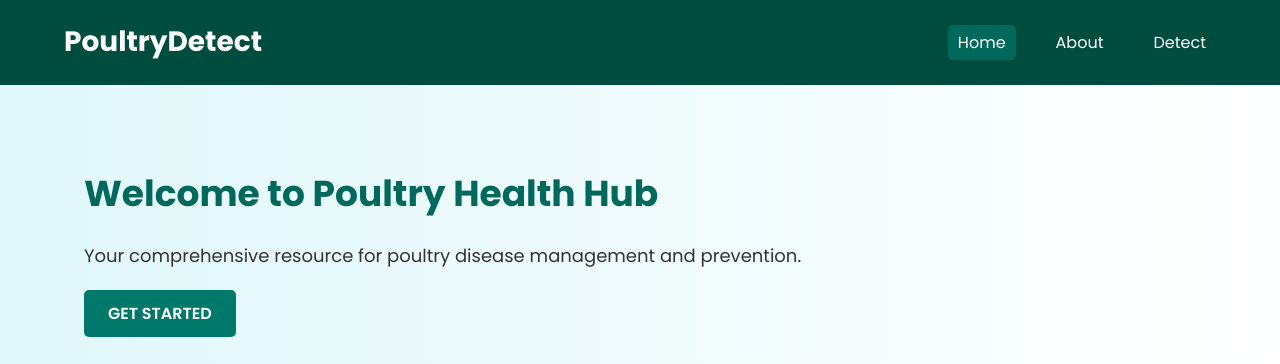
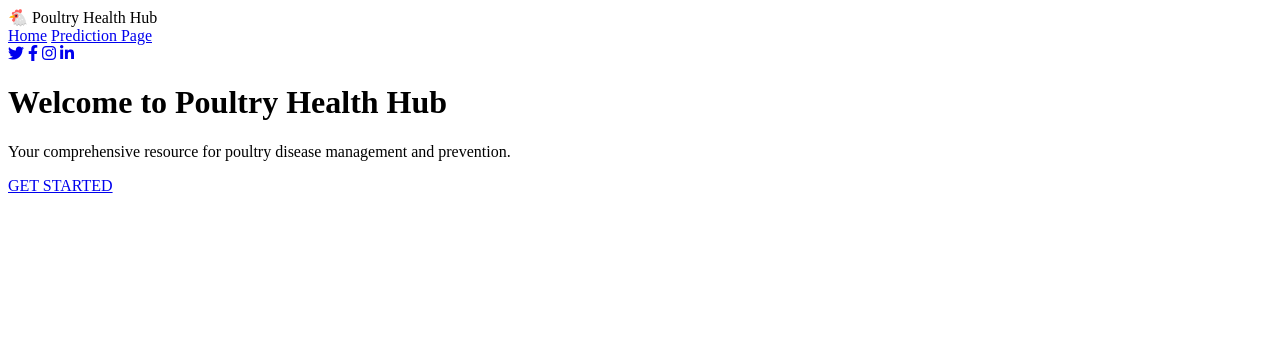
Before and after one commit to Heyhg/Transferring-learning-for-Classification-of-Poultry-Disease, a Python web app: template templates/index.html in a window 1280 px wide. Shown: the top 364 px of the page. After the commit the page ends 193 px from the top, so only its background shows below. Run offline with Jinja, Linux system fonts and the light colour scheme; the template is opened without the code that fills it, so the values that code supplies are empty.

Commit message:
Update index.html

```diff
--- a/templates/index.html
+++ b/templates/index.html
@@ -3,243 +3,42 @@
 <head>
   <meta charset="UTF-8">
   <meta name="viewport" content="width=device-width, initial-scale=1.0">
-    <title>PoultryDetect - Poultry Health Hub</title>
-    <link href="https://fonts.googleapis.com/css2?family=Poppins:wght@300;400;600;700&display=swap" rel="stylesheet">
-    <style>
-        * {
-            margin: 0;
-            padding: 0;
-            box-sizing: border-box;
-        }
-
-        body {
-            font-family: 'Poppins', sans-serif;
-            background-color: #f9fafc;
-            color: #333;
-            line-height: 1.6;
-        }
-
-        .container {
-            width: 90%;
-            max-width: 1200px;
-            margin: 0 auto;
-        }
-
-        /* Header */
-        header {
-            background-color: #004d40;
-            padding: 20px 0;
-            color: white;
-            box-shadow: 0 2px 4px rgba(0,0,0,0.1);
-        }
-
-        .logo {
-            font-size: 28px;
-            font-weight: 700;
-        }
-
-        nav ul {
-            list-style: none;
-            display: flex;
-            gap: 30px;
-        }
-
-        nav ul li a {
-            color: white;
-            text-decoration: none;
-            font-weight: 500;
-            padding: 6px 10px;
-            transition: background 0.3s ease, border-radius 0.3s ease;
-        }
-
-        nav ul li a:hover,
-        nav ul li a.active {
-            background-color: #00695c;
-            border-radius: 5px;
-        }
-
-        header .container {
-            display: flex;
-            justify-content: space-between;
-            align-items: center;
-        }
-
-        /* Hero Section */
-        .hero {
-            display: flex;
-            align-items: center;
-            justify-content: space-between;
-            padding: 60px 0;
-            background: linear-gradient(to right, #e0f7fa, #ffffff);
-            flex-wrap: wrap;
-        }
-
-        .hero-content {
-            flex: 1;
-            padding: 20px;
-        }
-
-        .hero-content h2 {
-            font-size: 36px;
-            color: #00695c;
-            margin-bottom: 20px;
-        }
-
-        .hero-content p {
-            font-size: 18px;
-            margin-bottom: 30px;
-        }
-
-        .btn {
-            padding: 12px 24px;
-            background-color: #00796b;
-            color: white;
-            border: none;
-            text-decoration: none;
-            border-radius: 5px;
-            font-weight: 600;
-            transition: background 0.3s ease;
-        }
-
-        .btn:hover {
-            background-color: #004d40;
-        }
-
-        .hero-image {
-            flex: 1;
-            text-align: center;
-            padding: 20px;
-        }
-
-        .hero-image img {
-            max-width: 100%;
-            border-radius: 10px;
-        }
-
-        /* Diseases Section */
-        .diseases {
-            padding: 60px 0;
-            background-color: #f0f4f8;
-        }
-
-        .diseases h3 {
-            text-align: center;
-            margin-bottom: 40px;
-            font-size: 28px;
-            color: #004d40;
-        }
-
-        .disease-grid {
-            display: flex;
-            gap: 30px;
-            flex-wrap: wrap;
-            justify-content: center;
-        }
-
-        .disease-card {
-            background-color: white;
-            border-radius: 10px;
-            overflow: hidden;
-            box-shadow: 0 2px 8px rgba(0,0,0,0.1);
-            width: 300px;
-            transition: transform 0.3s ease;
-        }
-
-        .disease-card:hover {
-            transform: translateY(-5px);
-        }
-
-        .disease-card img {
-            width: 100%;
-            height: 200px;
-            object-fit: cover;
-        }
-
-        .disease-info {
-            padding: 20px;
-        }
-
-        .disease-info h4 {
-            font-size: 20px;
-            margin-bottom: 10px;
-            color: #00796b;
-        }
-
-        .disease-info p {
-            font-size: 16px;
-            color: #555;
-        }
-
-        /* Footer */
-        footer {
-            background-color: #004d40;
-            color: white;
-            text-align: center;
-            padding: 20px 0;
-            margin-top: 40px;
-        }
-    </style>
+  <title>Poultry Health Hub</title>
+  <!-- Google Fonts -->
+  <link rel="preconnect" href="https://fonts.googleapis.com">
+  <link rel="preconnect" href="https://fonts.gstatic.com" crossorigin>
+  <link href="https://fonts.googleapis.com/css2?family=Inter:wght@400;700&family=Playfair+Display:wght@700&display=swap" rel="stylesheet">
+  <!-- Font Awesome for icons -->
+  <link rel="stylesheet" href="https://cdnjs.cloudflare.com/ajax/libs/font-awesome/6.4.0/css/all.min.css">
+  <!-- External Stylesheet -->
+  <link rel="stylesheet" href="/static/style.css">
 </head>
 <body>
   <header>
-        <div class="container">
-            <h1 class="logo">PoultryDetect</h1>
+    <div class="logo">
+      <span class="camera-icon">🐔</span>
+      <span>Poultry Health Hub</span>
+    </div>
     <nav>
-                <ul>
-                    <li><a href="/" class="active">Home</a></li>
-                    <li><a href="#">About</a></li>
-                    <li><a href="/predict">Detect</a></li>
-                </ul>
+      <a href="/" class="active">Home</a>
+      <a href="/predict_page">Prediction Page</a>
     </nav>
+    <div class="social-icons">
+      <a href="https://twitter.com" target="_blank" aria-label="Twitter"><i class="fab fa-twitter"></i></a>
+      <a href="https://facebook.com" target="_blank" aria-label="Facebook"><i class="fab fa-facebook-f"></i></a>
+      <a href="https://instagram.com" target="_blank" aria-label="Instagram"><i class="fab fa-instagram"></i></a>
+      <a href="https://linkedin.com" target="_blank" aria-label="LinkedIn"><i class="fab fa-linkedin-in"></i></a>
     </div>
   </header>
 
-    <section class="hero">
-        <div class="container">
+  <main class="home-main">
     <div class="hero-content">
-                <h2>Welcome to Poultry Health Hub</h2>
+        <h1>Welcome to Poultry Health Hub</h1>
         <p>Your comprehensive resource for poultry disease management and prevention.</p>
-                <a href="/predict" class="btn">GET STARTED</a>
+        <a href="/predict_page" class="get-started-btn">GET STARTED</a>
     </div>
-            <div class="hero-image">
-                <img src= "D:\Classification-of-Poultry-Diseases\Classification-of-Poultry-Diseases-main\data\data\Screenshot 2025-06-30 111925.png"alt="Healthy poultry">
-            </div>
-        </div>
-    </section>
+  </main>
 
-    <section class="diseases">
-        <div class="container">
-            <h3>Common Poultry Diseases</h3>
-            <div class="disease-grid">
-                <div class="disease-card">
-                    <img src="D:\Classification-of-Poultry-Diseases\Classification-of-Poultry-Diseases-main\data\data\Screenshot 2025-06-30 112028.png" alt="Coccidiosis">
-                    <div class="disease-info">
-                        <h4>Coccidiosis</h4>
-                        <p>A parasitic disease of the intestinal tract that can cause bloody diarrhea and weight loss in poultry.</p>
-                    </div>
-                </div>
-                <div class="disease-card">
-                    <img src="D:\Classification-of-Poultry-Diseases\Classification-of-Poultry-Diseases-main\data\data\Screenshot 2025-06-30 112039.png" alt="Newcastle Disease">
-                    <div class="disease-info">
-                        <h4>Newcastle Disease</h4>
-                        <p>A highly contagious viral disease that affects respiratory, nervous, and digestive systems of birds.</p>
-                    </div>
-                </div>
-                <div class="disease-card">
-                    <img src="D:\Classification-of-Poultry-Diseases\Classification-of-Poultry-Diseases-main\data\data\Screenshot 2025-06-30 112050.png" alt="Salmonella">
-                    <div class="disease-info">
-                        <h4>Salmonella</h4>
-                        <p>A bacterial infection that causes digestive problems and can be transmitted to humans through poultry products.</p>
-                    </div>
-                </div>
-            </div>
-        </div>
-    </section>
 
-    <footer>
-        <div class="container">
-            <p>&copy; 2025 PoultryDetect. All rights reserved.</p>
-        </div>
-    </footer>
 </body>
 </html>
```
Lines whose indentation alone changed are shown as unchanged.
